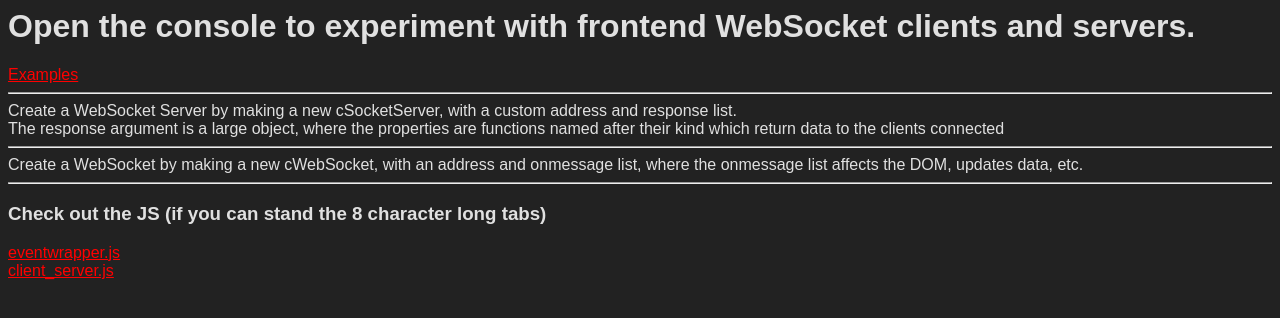
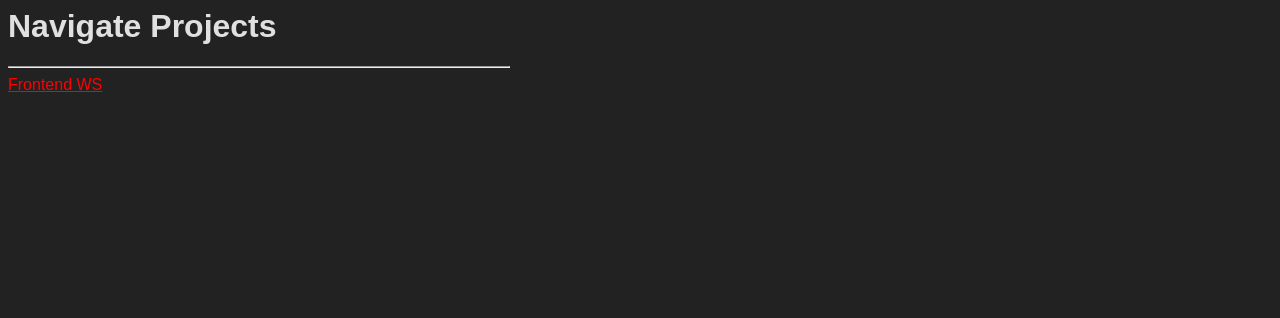
Before and after one commit to realredtext/realredtext.github.io, a plain HTML site: page index.html in a window 1280 px wide. Drawn offline with Linux system fonts and the light colour scheme.

Commit message:
new homepage, near-complete reorg

```diff
--- a/index.html
+++ b/index.html
@@ -1,22 +1,31 @@
 <html>
 	<head>
-		<title>Emulate WS Client and Server</title>
-		<link rel="shortcut icon" type="image/png" href="./favicon.png">
-		<script src="./eventwrapper.js"></script>
-		<script src="./client_server.js"></script>
-		<link type="text/css" rel="stylesheet" href="./style.css">
+		<title>Navigate</title>
+		<style>
+			body {
+				font-family: sans-serif;
+				background-color: #222;
+				color: #E0E0E0;
+			}
+
+			a:visited {
+				color: #F0A;
+			}
+
+			a {
+				color: #F00;
+			}
+
+			.member {
+				display: block;
+			}
+		</style>
 	</head>
 	<body>
-		<h1>Open the console to experiment with frontend WebSocket clients and servers.</h1>
-		<a href="./help.html">Examples</a>
-	<hr>
-		<span>Create a WebSocket Server by making a new cSocketServer, with a custom address and response list.</span><br>
-		<span>The response argument is a large object, where the properties are functions named after their kind which return data to the clients connected</span>
-	<hr>
-	<span>Create a WebSocket by making a new cWebSocket, with an address and onmessage list, where the onmessage list affects the DOM, updates data, etc.</span>
-	<hr>
-		<h3>Check out the JS (if you can stand the 8 character long tabs)</h3>
-		<a href="./eventwrapper.js" class="to_js">eventwrapper.js</a>
-		<a href="./client_server.js" class="to_js">client_server.js</a>
+		<h1>Navigate Projects</h1>
+		<hr style="width: 500px; margin-left: 0px">
+		<div>
+			<span class="member"><a href="./frontend_ws/">Frontend WS</a></span>
+		</div>
 	</body>
 </html>
```
Also changed, not shown: frontend_ws/help.html (renamed from help.html, +1 -1 lines), frontend_ws/index.html (added, +22 -0 lines), frontend_ws/client_server.js (renamed from client_server.js), frontend_ws/eventwrapper.js (renamed from eventwrapper.js), frontend_ws/style.css (renamed from style.css), 2 other files.
